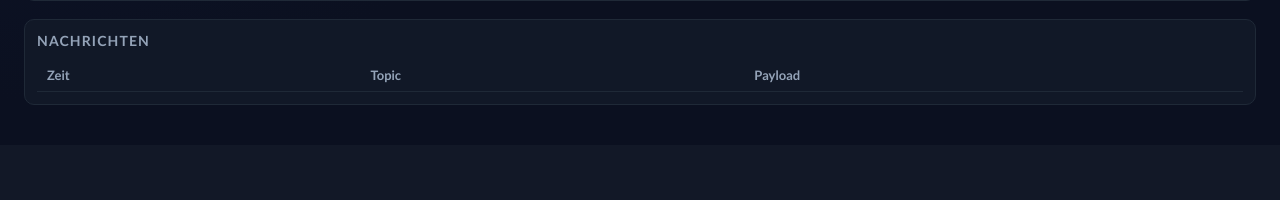
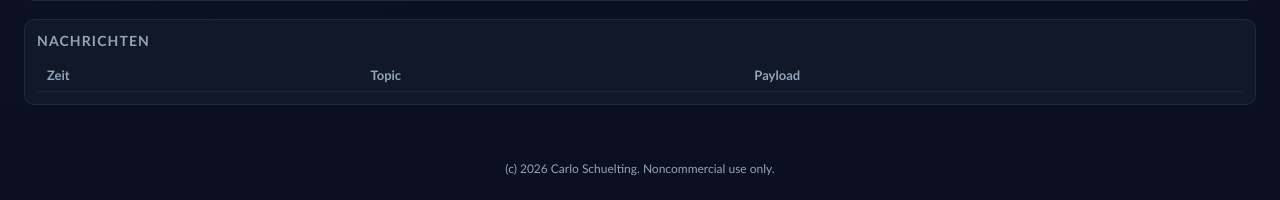
Before and after one commit to Dutchy94/MQTT-Visualizer, a Flask app: page / in a window 1280 px wide. Shown: the part 761-961 px from the top of the page. Before the commit the page ends 866 px from the top, so only its background shows below. Run offline with Flask 3, Linux system fonts and the light colour scheme; data that the repository does not hold is empty.

Commit message:
Improve setup flow and add footer notice

```diff
--- a/app.py
+++ b/app.py
@@ -5,6 +5,7 @@ from collections import deque
 from threading import Lock
 
 from flask import Flask, jsonify, render_template, request
+from dotenv import load_dotenv
 import paho.mqtt.client as mqtt
 
 
@@ -13,6 +14,8 @@ def _env_bool(value, default=False):
         return default
     return value.strip().lower() in {"1", "true", "yes", "on"}
 
+
+load_dotenv()
 
 app = Flask(__name__)
 
--- a/requirements.txt
+++ b/requirements.txt
@@ -1,2 +1,3 @@
 Flask==3.0.3
 paho-mqtt==1.6.1
+python-dotenv==1.0.1
--- a/templates/index.html
+++ b/templates/index.html
@@ -154,6 +154,12 @@
       width: 100%;
       max-height: 320px;
     }
+    footer {
+      padding: 16px 24px 24px;
+      color: var(--muted);
+      font-size: 12px;
+      text-align: center;
+    }
   </style>
 </head>
 <body>
@@ -207,6 +213,9 @@
       </table>
     </div>
   </main>
+  <footer>
+    (c) 2026 Carlo Schuelting. Noncommercial use only.
+  </footer>
 
   <script>
     const statusEl = document.getElementById('status');
```
Also changed, not shown: README.md, 3 other files.
